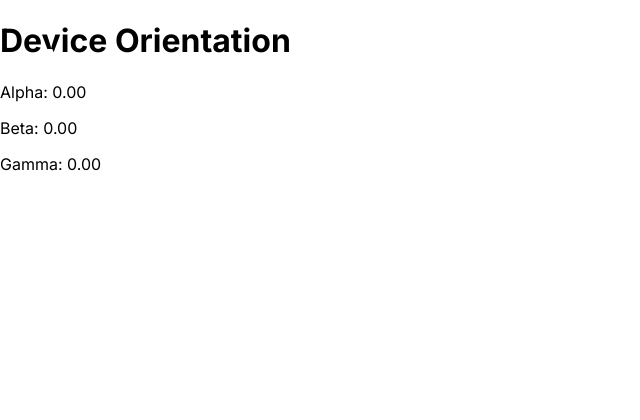
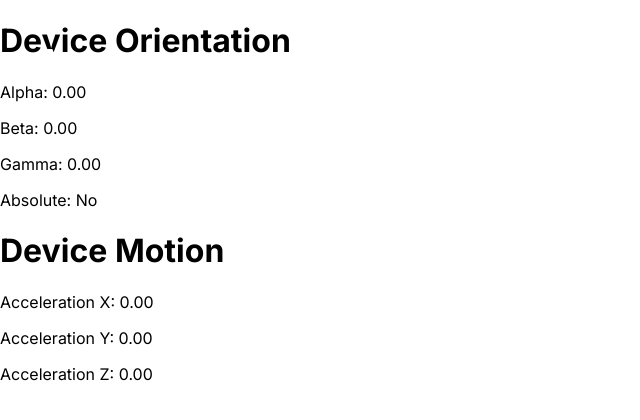
Before and after one commit to Twane70/English_IMTA, a Next.js app: page /interactivity in a window 1280 px wide. Shown: the top 420 px of the page, without its empty margins (0-640 px from the left). Built offline with nearby package versions, Linux system fonts and the light colour scheme.

Commit message:
test interactivity2

```diff
--- a/src/app/interactivity/page.js
+++ b/src/app/interactivity/page.js
@@ -1,15 +1,27 @@
+'use client'
 import { useEffect, useState } from 'react';
 
 function DeviceOrientation() {
     const [permissionGranted, setPermissionGranted] = useState(false);
-    const [orientation, setOrientation] = useState({ alpha: 0, beta: 0, gamma: 0 });
+    const [orientation, setOrientation] = useState({ alpha: 0, beta: 0, gamma: 0, absolute: false });
+    const [motion, setMotion] = useState({ x: 0, y: 0, z: 0 });
 
     useEffect(() => {
+        if (typeof window !== 'undefined') {
             const handleOrientation = (event) => {
                 setOrientation({
-                alpha: event.alpha,
-                beta: event.beta,
-                gamma: event.gamma,
+                    alpha: event.alpha || 0,
+                    beta: event.beta || 0,
+                    gamma: event.gamma || 0,
+                    absolute: event.absolute || false,
+                });
+            };
+
+            const handleMotion = (event) => {
+                setMotion({
+                    x: event.accelerationIncludingGravity.x || 0,
+                    y: event.accelerationIncludingGravity.y || 0,
+                    z: event.accelerationIncludingGravity.z || 0,
                 });
             };
 
@@ -20,6 +32,7 @@ function DeviceOrientation() {
                         if (response === 'granted') {
                             setPermissionGranted(true);
                             window.addEventListener('deviceorientation', handleOrientation);
+                            window.addEventListener('devicemotion', handleMotion);
                         }
                     } catch (error) {
                         console.error('Permission denied', error);
@@ -28,6 +41,7 @@ function DeviceOrientation() {
                     // For browsers that do not require permission
                     setPermissionGranted(true);
                     window.addEventListener('deviceorientation', handleOrientation);
+                    window.addEventListener('devicemotion', handleMotion);
                 }
             };
 
@@ -35,7 +49,9 @@ function DeviceOrientation() {
 
             return () => {
                 window.removeEventListener('deviceorientation', handleOrientation);
+                window.removeEventListener('devicemotion', handleMotion);
             };
+        }
     }, []);
 
     return (
@@ -46,9 +62,14 @@ function DeviceOrientation() {
                     <p>Alpha: {orientation.alpha.toFixed(2)}</p>
                     <p>Beta: {orientation.beta.toFixed(2)}</p>
                     <p>Gamma: {orientation.gamma.toFixed(2)}</p>
+                    <p>Absolute: {orientation.absolute ? 'Yes' : 'No'}</p>
+                    <h1>Device Motion</h1>
+                    <p>Acceleration X: {motion.x.toFixed(2)}</p>
+                    <p>Acceleration Y: {motion.y.toFixed(2)}</p>
+                    <p>Acceleration Z: {motion.z.toFixed(2)}</p>
                 </div>
             ) : (
-                <p>Permission to access device orientation is required.</p>
+                <p>Permission to access device orientation and motion is required.</p>
             )}
         </div>
     );
```
Lines whose indentation alone changed are shown as unchanged.
